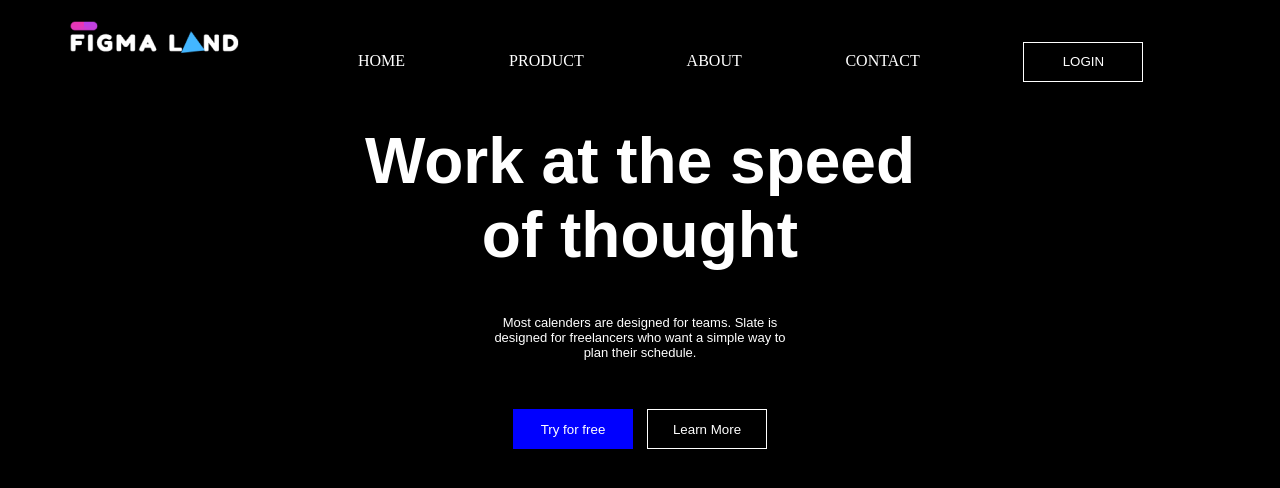
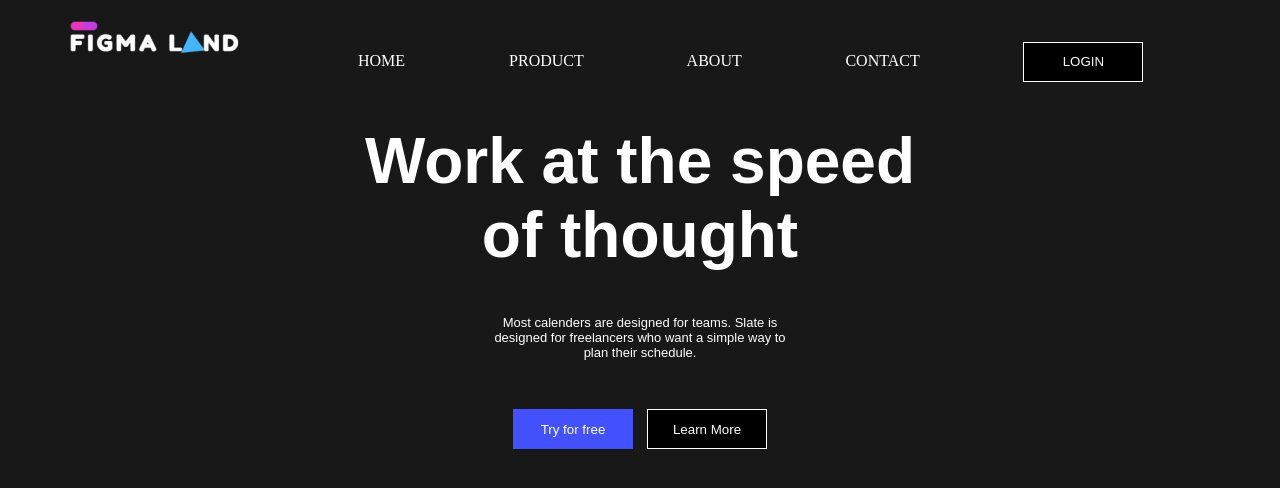
Before and after one commit to Vedika2663/FigmaLand, a plain HTML site: page index.html in a window 1280 px wide. Drawn offline with Linux system fonts and the light colour scheme.

Commit message:
Update style2.css

```diff
--- a/style2.css
+++ b/style2.css
@@ -1,5 +1,5 @@
 body{
-    background-color: black;
+    background-color: #181818;
 }
 p.a{
     margin-top: 0px;
@@ -27,6 +27,6 @@ p.c{
 }
 button.d{
     border: 0px;
-    background-color: blue;
+    background-color: #4452fe;
     margin-right: 10px;
 }
```
